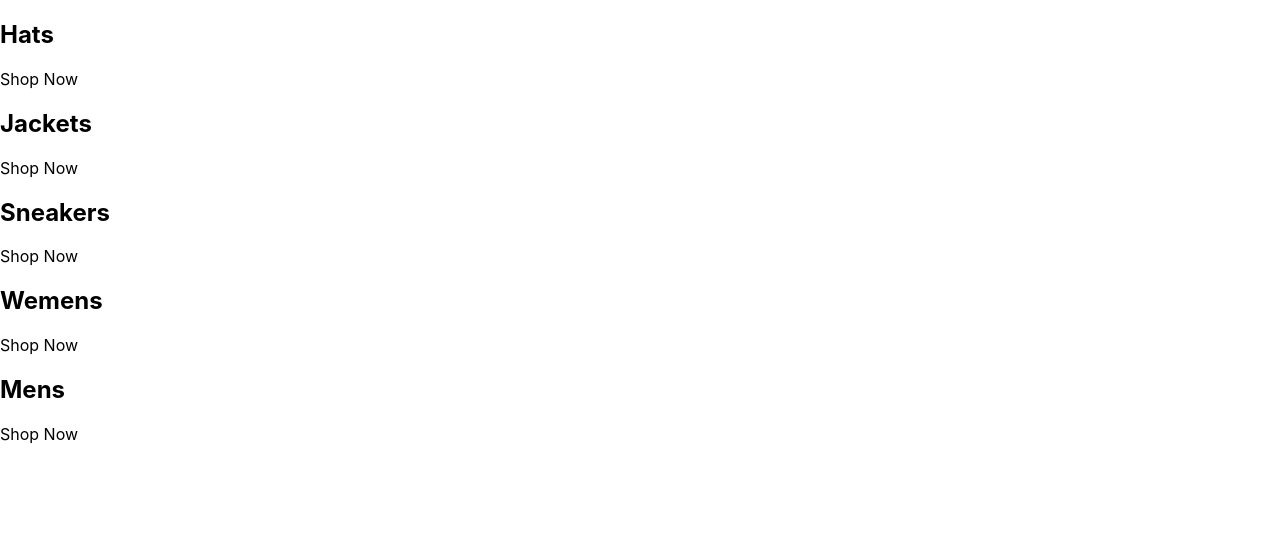
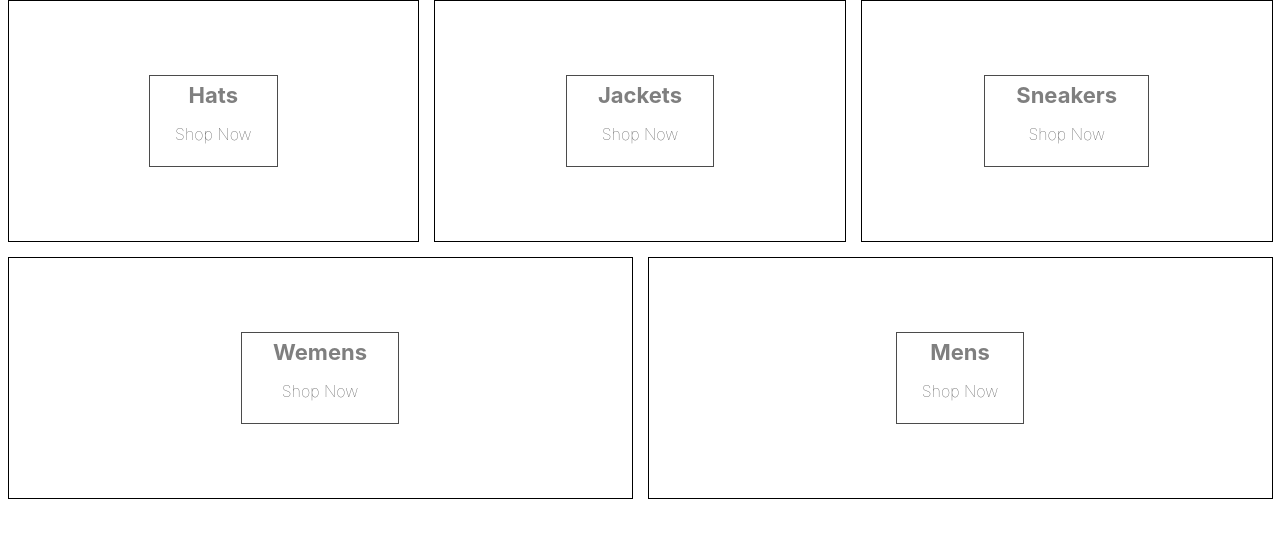
Before and after one commit to Muhammad-Sabbir/crwnClothingStepByStep, a React (Create React App) app: page / in a window 1280 px wide. Shown: the top 538 px of the page. Built offline with nearby package versions, Linux system fonts and the light colour scheme.

Commit message:
Chapter 04: Capstone Project Intro Setup>> Lecture 77: Adding Sass

```diff
--- a/src/App.js
+++ b/src/App.js
@@ -1,3 +1,4 @@
+import './categories.styles.scss';
 const App = () => {
   const categories = [
     {
@@ -23,8 +24,8 @@
   ];
   return (
     <div className='categories-container'>
-      {categories.map(({ title }) => (
-        <div className='category-container'>
+      {categories.map(({ title, id }) => (
+        <div key={id} className='category-container'>
           <div className='background-image' />
           <div className='category-body-container'>
             <h2>{title}</h2>
--- /dev/null
+++ b/src/categories.styles.scss
@@ -0,0 +1,75 @@
+.categories-container {
+  width: 100%;
+  display: flex;
+  flex-wrap: wrap;
+  justify-content: space-between;
+}
+
+.category-container {
+  min-width: 30%;
+  height: 240px;
+  flex: 1 1 auto;
+  display: flex;
+  align-items: center;
+  justify-content: center;
+  border: 1px solid black;
+  margin: 0 7.5px 15px;
+  overflow: hidden;
+
+  &:hover {
+    cursor: pointer;
+
+    & .background-image {
+      transform: scale(1.1);
+      transition: transform 6s cubic-bezier(0.25, 0.45, 0.45, 0.95);
+    }
+
+    & .category-body-container {
+      opacity: 0.9;
+    }
+  }
+
+  &.large {
+    height: 380px;
+  }
+
+  &:first-child {
+    margin-right: 7.5px;
+  }
+
+  &:last-child {
+    margin-left: 7.5px;
+  }
+
+  .background-image {
+    width: 100%;
+    height: 100%;
+    background-size: cover;
+    background-position: center;
+  }
+
+  .category-body-container {
+    height: 90px;
+    padding: 0 25px;
+    display: flex;
+    flex-direction: column;
+    align-items: center;
+    justify-content: center;
+    border: 1px solid black;
+    background-color: white;
+    opacity: 0.7;
+    position: absolute;
+
+    h2 {
+      font-weight: bold;
+      margin: 0 6px 0;
+      font-size: 22px;
+      color: #4a4a4a;
+    }
+
+    p {
+      font-weight: lighter;
+      font-size: 16px;
+    }
+  }
+}
```
Also changed, not shown: gitcommands.txt.
